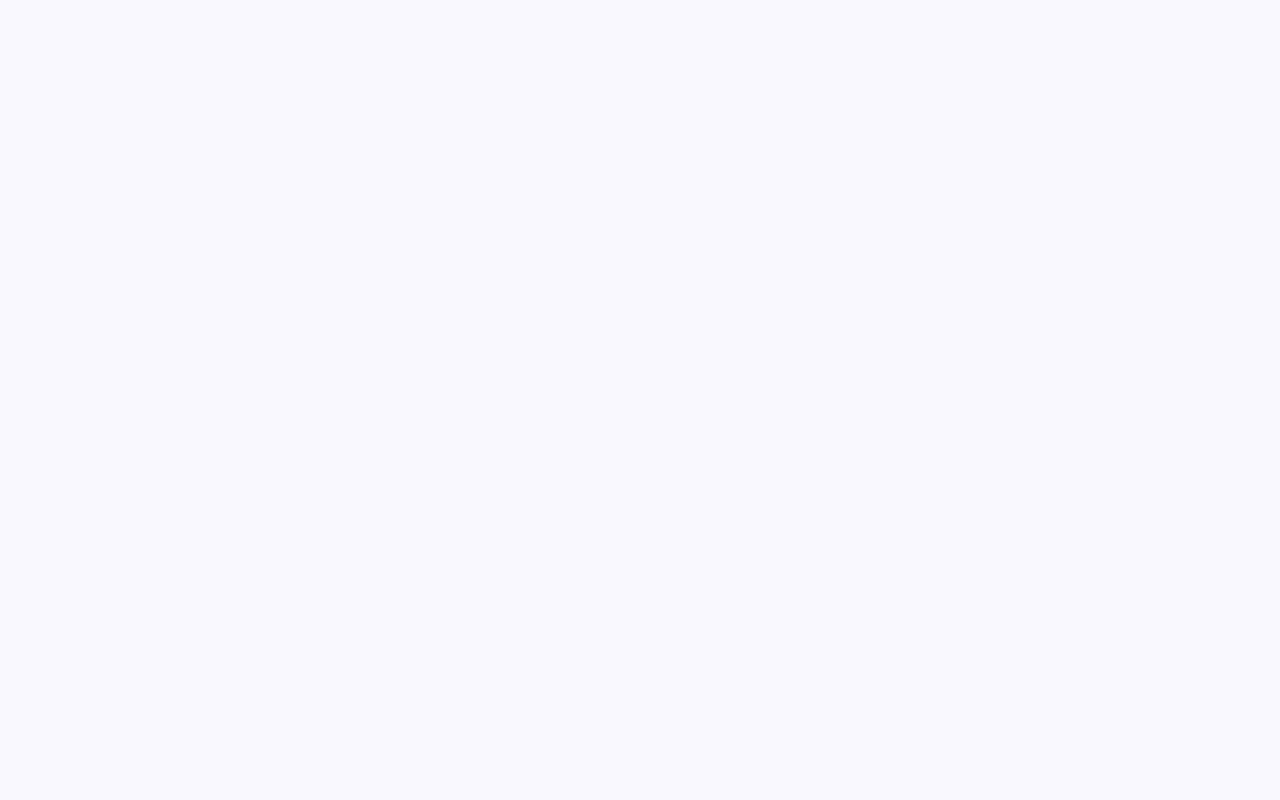
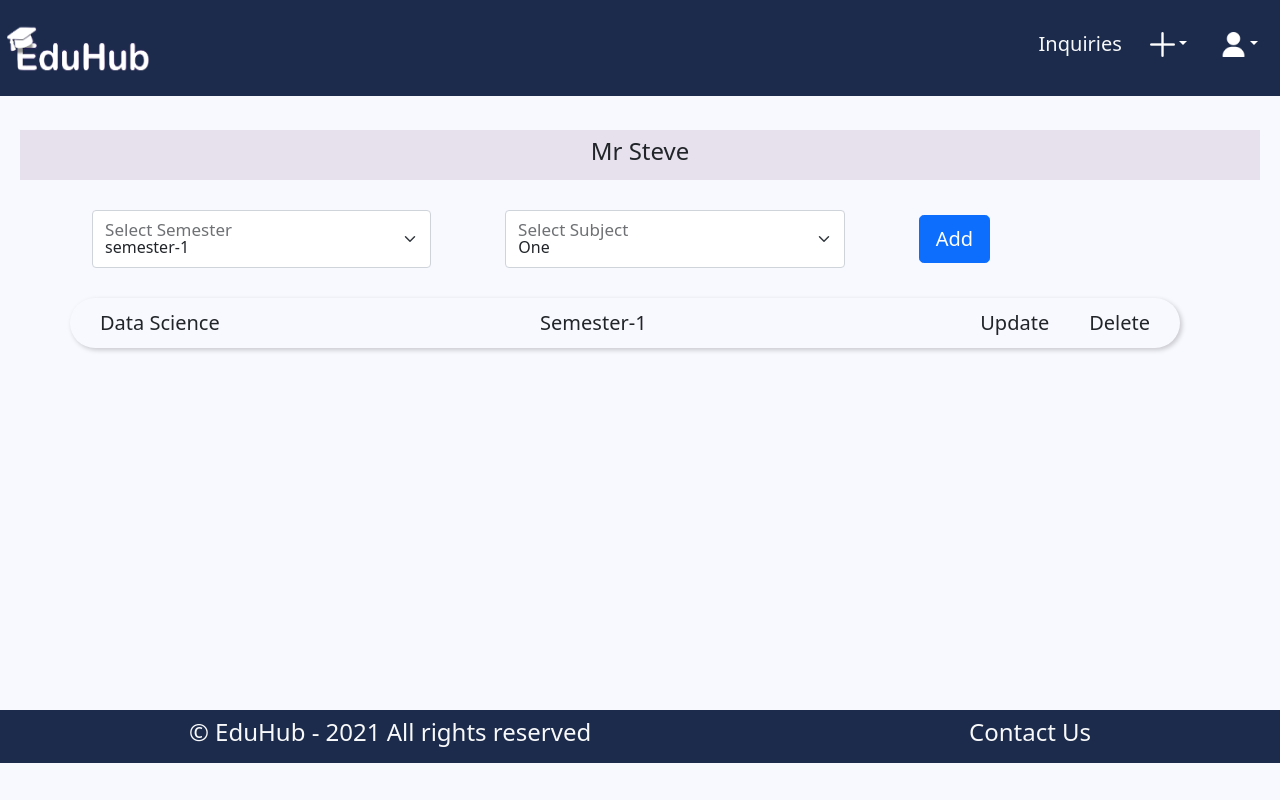
Before and after one commit to ParmarHetul21/EduHub, a React (Create React App) app in the folder frontend/: page /assignSubject in a window 1280 px wide. Built offline with nearby package versions, Linux system fonts and the light colour scheme.

Commit message:
assign subject to faculty page

```diff
--- a/frontend/src/App.css
+++ b/frontend/src/App.css
@@ -127,7 +127,6 @@ body {
   align-items: center;
 }
 
-
 ::placeholder {
   color: white;
   opacity: 0.5; /* Firefox */
@@ -165,3 +164,42 @@ body {
     max-width: 320px;
   }
 }
+
+.faculty_card {
+  width: 60rem;
+  height: 3rem;
+  margin-left: 2px;
+  margin-top: 80px;
+  padding: 1.5em 0.5em 0.5em;
+  border-radius: 2em;
+  text-align: center;
+  box-shadow: 2px 2px 5px rgba(0, 0, 0, 0.2);
+}
+
+.faculty-subjectCard {
+  display: flex;
+  margin-right: 100px;
+  margin-left: 50px;
+  border-radius: 25px;
+  padding: 10px;
+  box-shadow: 2px 2px 5px rgba(0, 0, 0, 0.2);
+}
+
+.faculty_subject_card2 {
+  margin-top: -15px;
+  margin-right: 450px;
+  width: 150px;
+}
+
+.faculty_subject_card3 {
+  margin-top: -15px;
+  margin-left: 300px;
+  float: left;
+  width: 150px;
+}
+
+.faculty_subject_card4 {
+  margin-top: -15px;
+  margin-right: 50px;
+  width: 150px;
+}
--- a/frontend/src/App.js
+++ b/frontend/src/App.js
@@ -11,6 +11,7 @@ import Password from "./components/Password";
 import AdminHeader from "./components/Admin_header";
 import Addsubjects from "./components/Addsubjects";
 import Addusers from "./components/Addusers";
+import AssignSubject from "./components/AssignSubject";
 
 class App extends Component {
 	render() {
@@ -53,6 +54,13 @@ class App extends Component {
 							<Addusers />
 							<Footer />
 						</Route>
+
+						<Route path="/assignSubject">
+							<AdminHeader />
+							<AssignSubject />
+							<Footer />
+						</Route>
+
 					</Switch>
 				</Router>
 			</div>
--- a/frontend/src/components/Admin_Home.js
+++ b/frontend/src/components/Admin_Home.js
@@ -4,10 +4,11 @@ import semester from "../components/icons/semester.png";
 import ToggleButtonGroup from "react-bootstrap/ToggleButtonGroup";
 import ToggleButton from "react-bootstrap/ToggleButton";
 import { Redirect } from "react-router";
+import { Link } from "react-router-dom";
 
 class Admin_Home extends Component {
 	state = {
-		isAdmin: true,
+		isAdmin: false,
 		isLoggedIn: false,
 	};
 
@@ -151,9 +152,11 @@ class Admin_Home extends Component {
 													style={{ height: "100px" }}
 												>
 													<div className="card-body">
+													<Link to="/assignSubject">
 														<h5 className="card-title">
 															Mr.Steve
 														</h5>
+														</Link>
 													</div>
 												</div>
 											</div>
--- /dev/null
+++ b/frontend/src/components/AssignSubject.js
@@ -0,0 +1,69 @@
+import { Component } from "react";
+import { Row,Col,FloatingLabel,Form,Button } from "react-bootstrap";
+import "../App.css";
+
+class AssignSubject extends Component{
+    render(){
+        return<>
+
+        <div className="text" style={{ height: "580px" }}>
+				<div className="bg_color_admin">
+					<h4>Mr Steve</h4>
+				</div>
+                <div className="container">
+                    <Row className="d-flex justify-content-center">
+                        <Col sm>
+                            <FloatingLabel controlId="floatingSelectGrid" label="Select Semester">
+                            <Form.Select aria-label="Floating label select example">
+                                <option value="1">semester-1</option>
+                                <option value="2">semester-2</option>
+                                <option value="3">semester-3</option>
+                                <option value="3">semester-4</option>
+                            </Form.Select>
+                            </FloatingLabel>
+                        </Col>
+
+                        <Col sm style = {{marginLeft:"50px"}}>
+                            <FloatingLabel controlId="floatingSelectGrid" label="Select Subject">
+                            <Form.Select aria-label="Floating label select example">
+                                <option value="1">One</option>
+                                <option value="2">Two</option>
+                                <option value="3">Three</option>
+                            </Form.Select>
+                            </FloatingLabel>
+                        </Col>
+
+                        <Col sm>
+                        <Button size="lg" type="submit" style = {{marginLeft:"50px",
+                                                                marginTop:"5px"}}>
+								Add
+							</Button>
+                        </Col>
+                    </Row>
+                        </div>
+                    <br></br>
+
+                    <div className="faculty-subjectCard" >
+                        <div style={{flex:1, marginLeft:"20px"}}>
+                            Data Science
+                        </div>
+
+                        <div style={{flex:1}}>
+                            Semester-1
+                        </div>
+
+                        <div style={{flex:0,marginRight:"40px"}}>
+                            Update
+                        </div>
+
+                        <div style={{flex:0,marginRight:"20px"}}>
+                            Delete
+                        </div>
+                    </div>
+        </div>
+        </>
+
+    }
+
+}
+export default AssignSubject;
```
Also changed, not shown: 1 other file (tests, documents, lock files or other folders).
